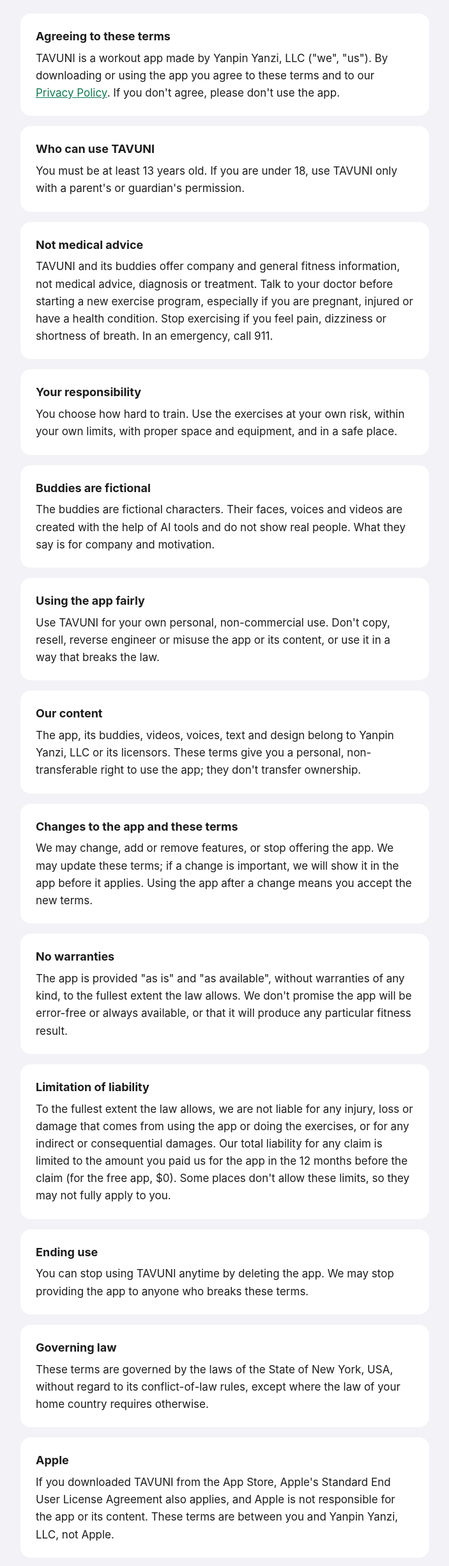
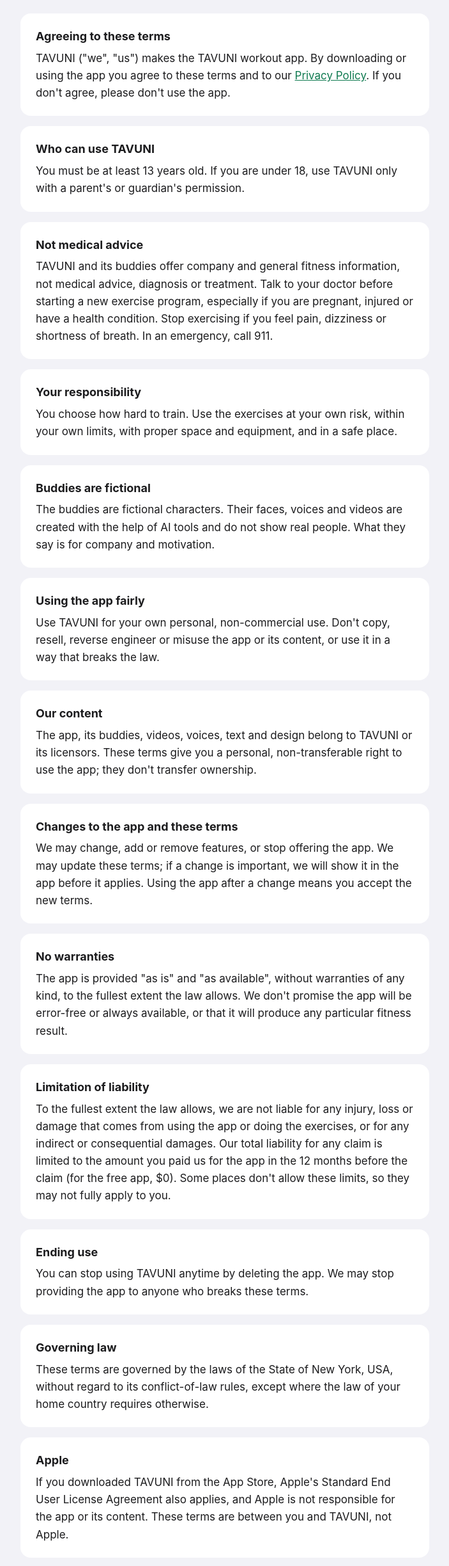
Before and after one commit to tavuni/tavuni.github.io, a plain HTML site: page terms/index.html in a window 1280 px wide. Shown: the part 174-2621 px from the top of the page at 64% size, without its empty margins (288-991 px from the left). Drawn offline with Linux system fonts and the light colour scheme.

Commit message:
Back to TAVUNI as the named maker until the LLC takes over

```diff
--- a/terms/index.html
+++ b/terms/index.html
@@ -19,21 +19,21 @@
 <main>
 <h1>Terms of Use</h1>
 <p class="date">Effective November 22, 2026</p>
-<div class="card"><h2>Agreeing to these terms</h2><p>TAVUNI is a workout app made by Yanpin Yanzi, LLC ("we", "us"). By downloading or using the app you agree to these terms and to our <a href="/privacy/">Privacy Policy</a>. If you don't agree, please don't use the app.</p></div>
+<div class="card"><h2>Agreeing to these terms</h2><p>TAVUNI ("we", "us") makes the TAVUNI workout app. By downloading or using the app you agree to these terms and to our <a href="/privacy/">Privacy Policy</a>. If you don't agree, please don't use the app.</p></div>
 <div class="card"><h2>Who can use TAVUNI</h2><p>You must be at least 13 years old. If you are under 18, use TAVUNI only with a parent's or guardian's permission.</p></div>
 <div class="card"><h2>Not medical advice</h2><p>TAVUNI and its buddies offer company and general fitness information, not medical advice, diagnosis or treatment. Talk to your doctor before starting a new exercise program, especially if you are pregnant, injured or have a health condition. Stop exercising if you feel pain, dizziness or shortness of breath. In an emergency, call 911.</p></div>
 <div class="card"><h2>Your responsibility</h2><p>You choose how hard to train. Use the exercises at your own risk, within your own limits, with proper space and equipment, and in a safe place.</p></div>
 <div class="card"><h2>Buddies are fictional</h2><p>The buddies are fictional characters. Their faces, voices and videos are created with the help of AI tools and do not show real people. What they say is for company and motivation.</p></div>
 <div class="card"><h2>Using the app fairly</h2><p>Use TAVUNI for your own personal, non-commercial use. Don't copy, resell, reverse engineer or misuse the app or its content, or use it in a way that breaks the law.</p></div>
-<div class="card"><h2>Our content</h2><p>The app, its buddies, videos, voices, text and design belong to Yanpin Yanzi, LLC or its licensors. These terms give you a personal, non-transferable right to use the app; they don't transfer ownership.</p></div>
+<div class="card"><h2>Our content</h2><p>The app, its buddies, videos, voices, text and design belong to TAVUNI or its licensors. These terms give you a personal, non-transferable right to use the app; they don't transfer ownership.</p></div>
 <div class="card"><h2>Changes to the app and these terms</h2><p>We may change, add or remove features, or stop offering the app. We may update these terms; if a change is important, we will show it in the app before it applies. Using the app after a change means you accept the new terms.</p></div>
 <div class="card"><h2>No warranties</h2><p>The app is provided "as is" and "as available", without warranties of any kind, to the fullest extent the law allows. We don't promise the app will be error-free or always available, or that it will produce any particular fitness result.</p></div>
 <div class="card"><h2>Limitation of liability</h2><p>To the fullest extent the law allows, we are not liable for any injury, loss or damage that comes from using the app or doing the exercises, or for any indirect or consequential damages. Our total liability for any claim is limited to the amount you paid us for the app in the 12 months before the claim (for the free app, $0). Some places don't allow these limits, so they may not fully apply to you.</p></div>
 <div class="card"><h2>Ending use</h2><p>You can stop using TAVUNI anytime by deleting the app. We may stop providing the app to anyone who breaks these terms.</p></div>
 <div class="card"><h2>Governing law</h2><p>These terms are governed by the laws of the State of New York, USA, without regard to its conflict-of-law rules, except where the law of your home country requires otherwise.</p></div>
-<div class="card"><h2>Apple</h2><p>If you downloaded TAVUNI from the App Store, Apple's Standard End User License Agreement also applies, and Apple is not responsible for the app or its content. These terms are between you and Yanpin Yanzi, LLC, not Apple.</p></div>
+<div class="card"><h2>Apple</h2><p>If you downloaded TAVUNI from the App Store, Apple's Standard End User License Agreement also applies, and Apple is not responsible for the app or its content. These terms are between you and TAVUNI, not Apple.</p></div>
 <div class="card"><h2>Contact</h2><p><a href="mailto:tavuni.support@gmail.com">tavuni.support@gmail.com</a></p></div>
 </main>
-<footer>© 2026 Yanpin Yanzi, LLC · <a href="mailto:tavuni.support@gmail.com">tavuni.support@gmail.com</a></footer>
+<footer>© 2026 TAVUNI · <a href="mailto:tavuni.support@gmail.com">tavuni.support@gmail.com</a></footer>
 </body>
 </html>
```
